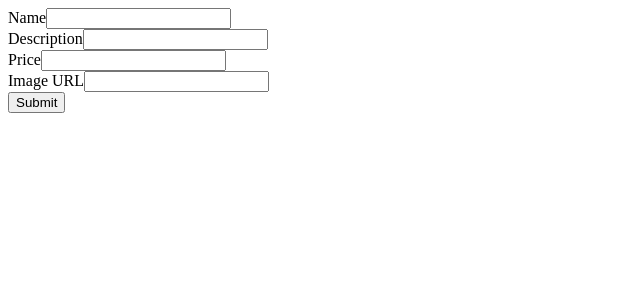
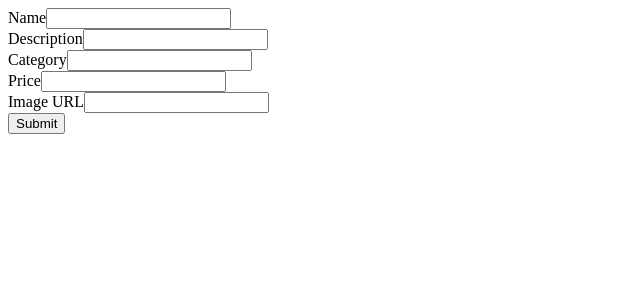
Before and after one commit to calokat/shopmoore, a Next.js app: page /addListing in a window 1280 px wide. Shown: the top 300 px of the page, without its empty margins (0-640 px from the left). Built offline with nearby package versions, Linux system fonts and the light colour scheme.

Commit message:
AddListing now supports adding a category

```diff
--- a/pages/addListing.js
+++ b/pages/addListing.js
@@ -30,6 +30,8 @@ export default function AddListing(props) {
         <input id="name" name="name" type="text"></input><br />
         <label htmlFor="desc">Description</label>
         <input id="desc" name="desc" type="text"></input><br />
+        <label htmlFor="category">Category</label>
+        <input id="category" name="category" type="text"></input><br />
         <label htmlFor="price">Price</label>
         <input id="price" name="price" type="number"></input><br />
         <label htmlFor="imgLink">Image URL</label>
```
